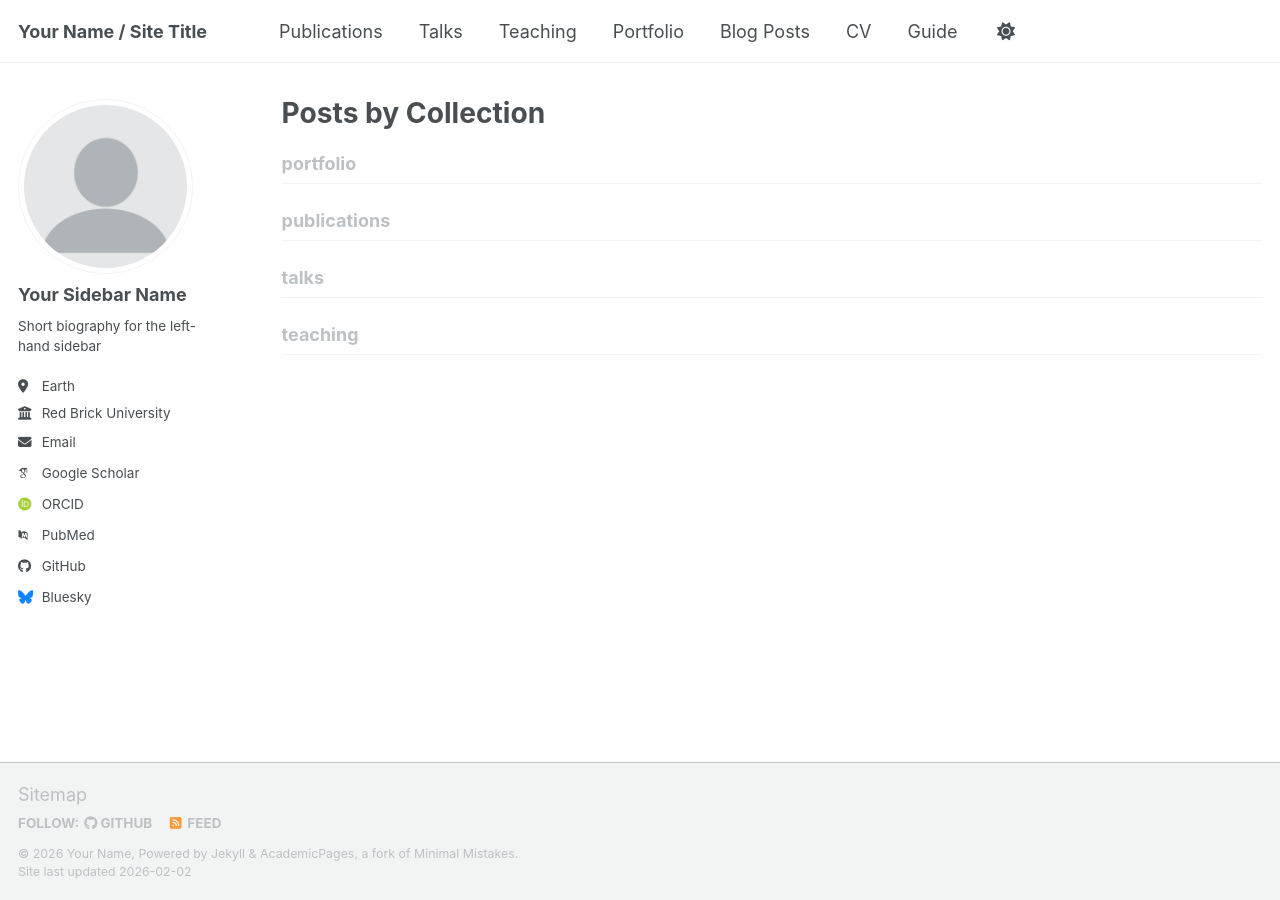
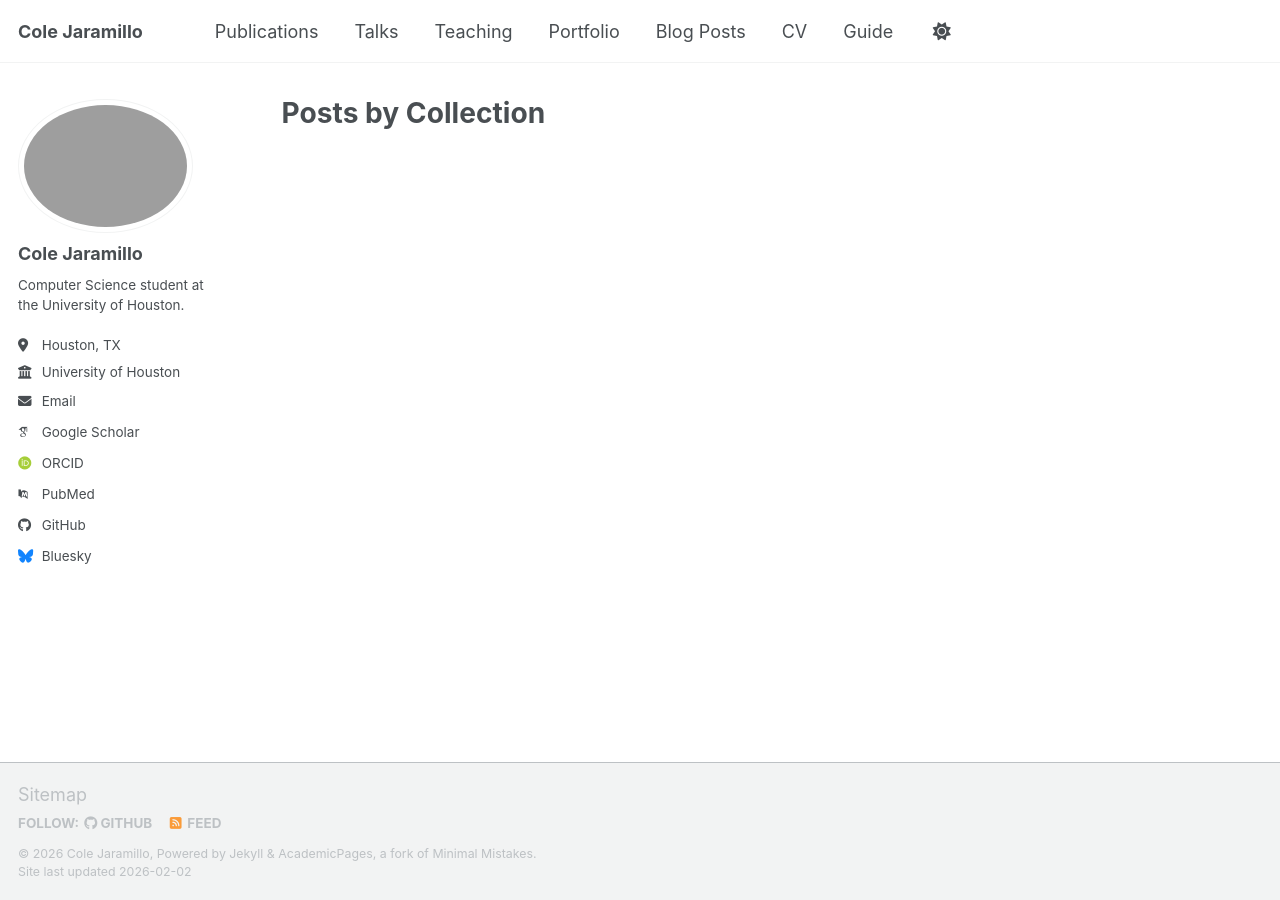
Before and after one commit to ColeJaramillo/ColeJaramillo.github.io, a Jekyll site: the page built from _pages/collection-archive.html, in a window 1280 px wide. Built offline with Jekyll 4.4.1, drawn with Linux system fonts in a browser that asks for light colours; some web fonts are replaced; a script bundle is joined from its source files by our own code; library files that are not in the unit come from our copies.

Commit message:
Update _config.yml

```diff
--- a/_config.yml
+++ b/_config.yml
@@ -9,28 +9,25 @@
 # Basic Site Settings
 locale                   : "en-US"
 site_theme               : "default" # The available themes options are "default", "air", "sunrise", "mint", "dirt" and "contrast"
-title                    : "Your Name / Site Title"
-title_separator          : "-"
-name                     : &name "Your Name"
-description              : &description "Your Name's academic portfolio"   # Update this with a general description of your site, this is the default if not overridden by a page
-url                      : https://academicpages.github.io # The base hostname & protocol for your site e.g. "https://[your GitHub username].github.io",
-                                                           # or if you already have some other page hosted on Github then use "https://[your GitHub username].github.io/[Your Repo Name]"
-baseurl                  : "" # the subpath of your site, e.g. "/blog"
-repository               : "academicpages/academicpages.github.io"
+title                    : "Cole Jaramillo"
+name                     : &name "Cole Jaramillo"
+description              : &description "Computer Science student at University of Houston"
+url                      : https://ColeJaramillo.github.io
+repository               : "ColeJaramillo/ColeJaramillo.github.io"
 
 # Site Author - The following control what appear as part of the author content on the side bar.
 #               If a field is blank the icon and link will not appear, otherwise it will be shown.
 #               Additional customization can be done by editing /_includes/author-profile.html
 author:
   # Biographic information
-  avatar           : "profile.png"
-  name             : "Your Sidebar Name"
-  pronouns         : # example: "she/her"
-  bio              : "Short biography for the left-hand sidebar"
-  location         : "Earth"
-  employer         : "Red Brick University"
-  uri              : # URL
-  email            : "none@example.org"
+author:
+  avatar           : "Cole.jpeg"
+  name             : "Cole Jaramillo"
+  bio              : "Computer Science student at the University of Houston."
+  location         : "Houston, TX"
+  employer         : "University of Houston"
+  email            : "crjarami@cougarnet.uh.edu"
+
 
   # Academic websites
   academia         : # URL
@@ -51,7 +48,7 @@ author:
   bitbucket        : # Username - Update with your username on the site
   codepen          : # Username
   dribbble         : # Username
-  github           : "academicpages"
+  github           : "ColeJaramillo"
   kaggle           : # Username
   stackoverflow    : # User number or user number and name (i.e., use "1" or "1/jeff-atwood")
 
@@ -219,22 +216,6 @@ kramdown:
   enable_coderay: false
 
 
-# These settings control the types of collections used by the template
-collections:
-  teaching:
-    output: true
-    permalink: /:collection/:path/
-  publications:
-    output: true
-    permalink: /:collection/:path/
-  portfolio:
-    output: true
-    permalink: /:collection/:path/
-  talks:
-    output: true
-    permalink: /:collection/:path/
-
-
 # These settings control how pages and collections are included in the site
 defaults:
   # _posts
```
